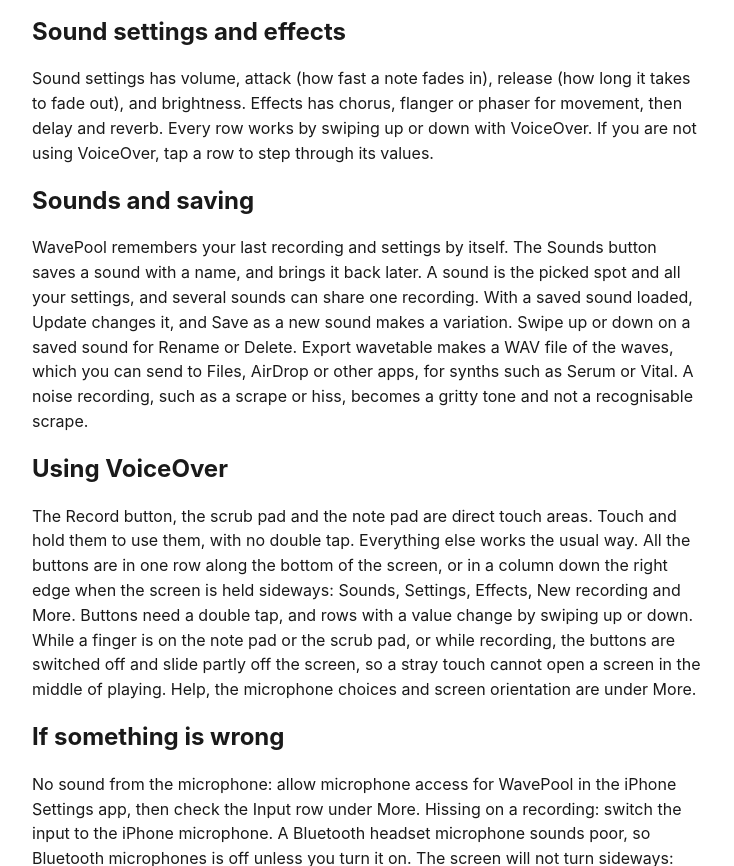
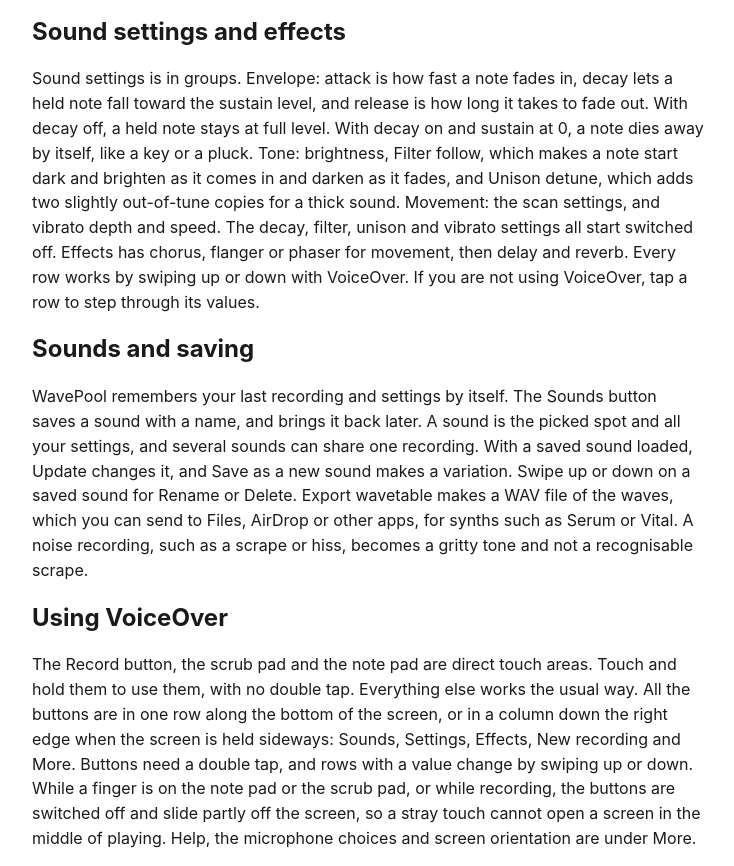
Before and after one commit to YourBlindAlly/wavepool-help, a plain HTML site: page index.html in a window 1280 px wide. Shown: the part 1529-2395 px from the top of the page, without its empty margins (272-1006 px from the left). Drawn offline with Linux system fonts and the light colour scheme.

Commit message:
Help: envelope, tone and movement settings

```diff
--- a/index.html
+++ b/index.html
@@ -36,7 +36,7 @@
 <h2>Scanning the wave</h2>
 <p>WavePool does not use only one wave from your pick. It makes 33 waves from the area around it, and the sound can slowly move through them. Scan mode in Sound settings chooses how. Wobble moves back and forth by itself. Sweep up and Sweep down move once. Mod wheel lets a MIDI mod wheel do it. Finger scan lets the height of each finger on the note pad do it. Scan width is how far it travels, and Scan speed is how fast. Set width to 0 for a steady sound.</p>
 <h2>Sound settings and effects</h2>
-<p>Sound settings has volume, attack (how fast a note fades in), release (how long it takes to fade out), and brightness. Effects has chorus, flanger or phaser for movement, then delay and reverb. Every row works by swiping up or down with VoiceOver. If you are not using VoiceOver, tap a row to step through its values.</p>
+<p>Sound settings is in groups. Envelope: attack is how fast a note fades in, decay lets a held note fall toward the sustain level, and release is how long it takes to fade out. With decay off, a held note stays at full level. With decay on and sustain at 0, a note dies away by itself, like a key or a pluck. Tone: brightness, Filter follow, which makes a note start dark and brighten as it comes in and darken as it fades, and Unison detune, which adds two slightly out-of-tune copies for a thick sound. Movement: the scan settings, and vibrato depth and speed. The decay, filter, unison and vibrato settings all start switched off. Effects has chorus, flanger or phaser for movement, then delay and reverb. Every row works by swiping up or down with VoiceOver. If you are not using VoiceOver, tap a row to step through its values.</p>
 <h2>Sounds and saving</h2>
 <p>WavePool remembers your last recording and settings by itself. The Sounds button saves a sound with a name, and brings it back later. A sound is the picked spot and all your settings, and several sounds can share one recording. With a saved sound loaded, Update changes it, and Save as a new sound makes a variation. Swipe up or down on a saved sound for Rename or Delete. Export wavetable makes a WAV file of the waves, which you can send to Files, AirDrop or other apps, for synths such as Serum or Vital. A noise recording, such as a scrape or hiss, becomes a gritty tone and not a recognisable scrape.</p>
 <h2>Using VoiceOver</h2>
```
